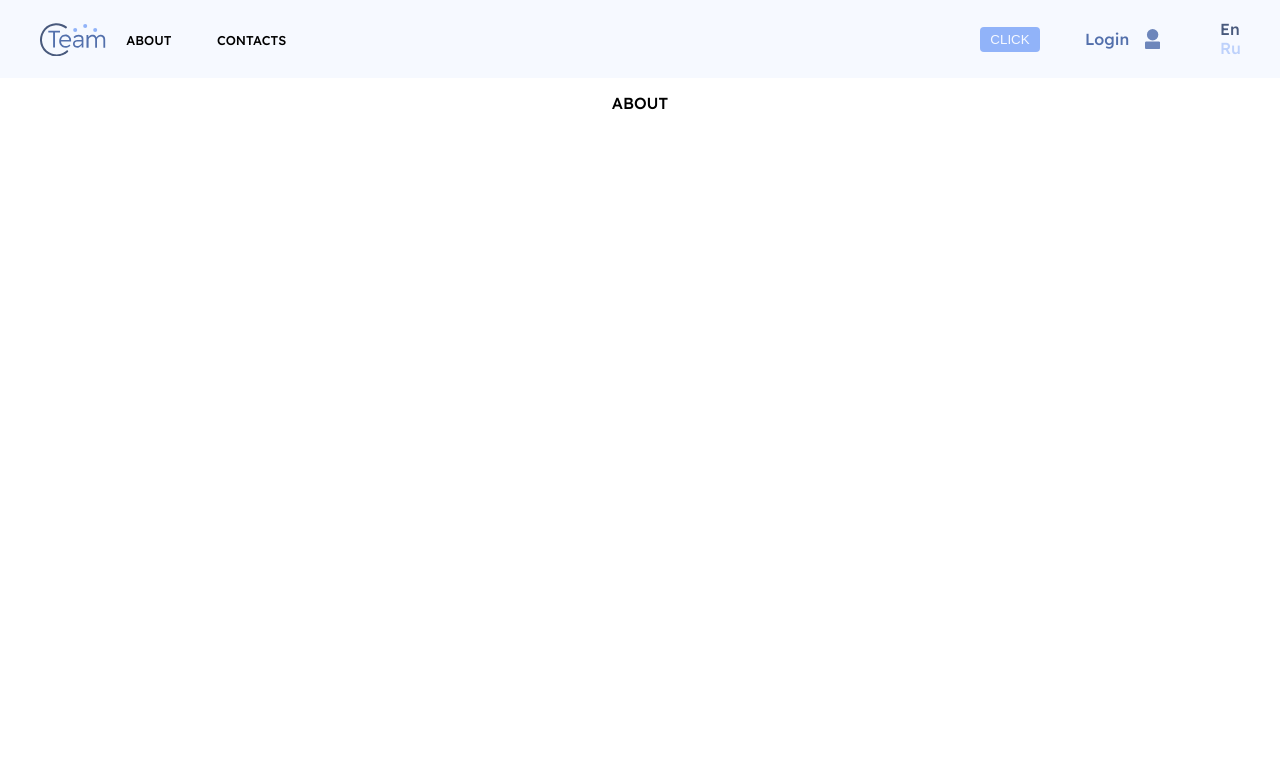
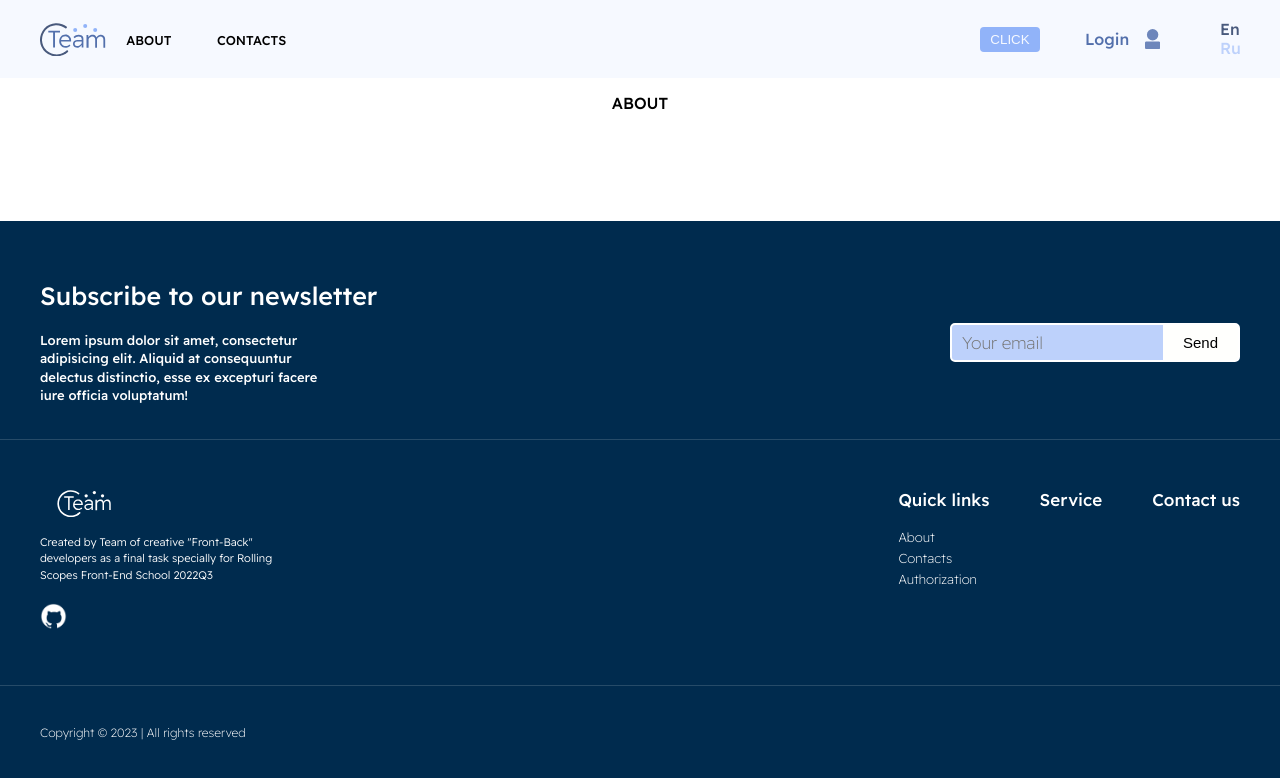
Before and after one commit to MaryAnzh/final-task, a Next.js app: page / in a window 1280 px wide. Shown: the top 778 px of the page. Built offline with nearby package versions, Linux system fonts and the light colour scheme.

Commit message:
feat: add footer to layout

```diff
--- a/src/components/layout/layout.tsx
+++ b/src/components/layout/layout.tsx
@@ -4,6 +4,7 @@ import {
   AppWrapper,
   MainStyled
 } from './styled';
+import Footer from '@/components/common/footer'
 
 export const Layout = ({ children }: PropsWithChildren) => {
   return (
@@ -12,6 +13,7 @@ export const Layout = ({ children }: PropsWithChildren) => {
       <MainStyled>
         {children}
       </MainStyled>
+    <Footer/>
     </AppWrapper>
   )
 }
```
Also changed, not shown: 2 other files (tests, documents, lock files or other folders).
